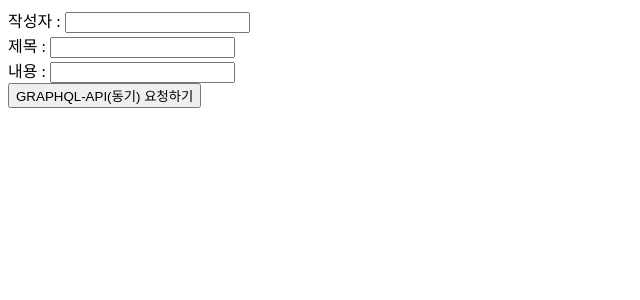
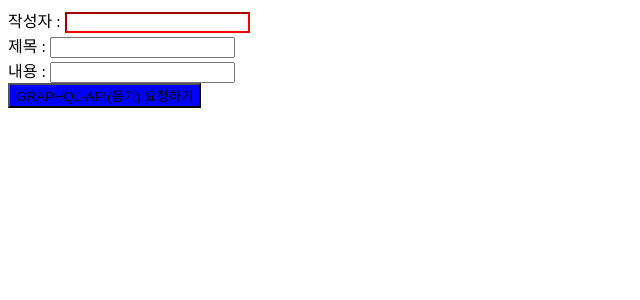
Before and after one commit to juwon5272/class, a Next.js app: page /06-01-container-presenter in a window 1280 px wide. Shown: the top 300 px of the page, without its empty margins (0-640 px from the left). Built offline with nearby package versions, Linux system fonts and the light colour scheme.

Commit message:
feat : day6-2 props

```diff
--- a/src/components/units/board/write/BoardWrite.container.js
+++ b/src/components/units/board/write/BoardWrite.container.js
@@ -1,16 +1,7 @@
-import { gql, useMutation } from "@apollo/client";
+import { useMutation } from "@apollo/client";
 import { useState } from "react";
 import BoardWriteUI from "./BoardWrite.presenter";
-
-const CREATE_BOARD = gql`
-  mutation createBoard($writer: String, $title: String, $contents: String) {
-    createBoard(writer: $writer, title: $title, contents: $contents) {
-      _id
-      number
-      message
-    }
-  }
-`;
+import { CREATE_BOARD } from "./BoardWrite.queries";
 
 export default function BoardWrite() {
   //자바스크립트 영역
--- a/src/components/units/board/write/BoardWrite.presenter.js
+++ b/src/components/units/board/write/BoardWrite.presenter.js
@@ -1,16 +1,21 @@
+import * as S from "./BoardWrite.styles";
+// import qqq, { RedInput, BlueButton } from "./BoardWrite.styles";
+
 export default function BoardWriteUI(props) {
   //자바스크립트 영역
 
   //HTML 영역 (return 영역)
   return (
     <>
-      작성자 : <input type="text" onChange={props.onChangeWriter} />
+      작성자 : <S.RedInput type="text" onChange={props.onChangeWriter} />
       <br />
       제목 : <input type="text" onChange={props.onChangeTitle} />
       <br />
       내용 : <input type="text" onChange={props.onChangeContents} />
       <br />
-      <button onClick={props.onClickSubmit}>GRAPHQL-API(동기) 요청하기 </button>
+      <S.BlueButton onClick={props.onClickSubmit}>
+        GRAPHQL-API(동기) 요청하기{" "}
+      </S.BlueButton>
     </>
   );
 }
--- /dev/null
+++ b/src/components/units/board/write/BoardWrite.queries.js
@@ -0,0 +1,11 @@
+import { gql } from "@apollo/client";
+
+export const CREATE_BOARD = gql`
+  mutation createBoard($writer: String, $title: String, $contents: String) {
+    createBoard(writer: $writer, title: $title, contents: $contents) {
+      _id
+      number
+      message
+    }
+  }
+`;
--- /dev/null
+++ b/src/components/units/board/write/BoardWrite.styles.js
@@ -0,0 +1,12 @@
+import styled from "@emotion/styled";
+
+export const RedInput = styled.input`
+  border-color: red;
+`;
+
+export const BlueButton = styled.button`
+  background-color: blue;
+`;
+
+// const qqq = "철수";
+// export default qqq;
```
